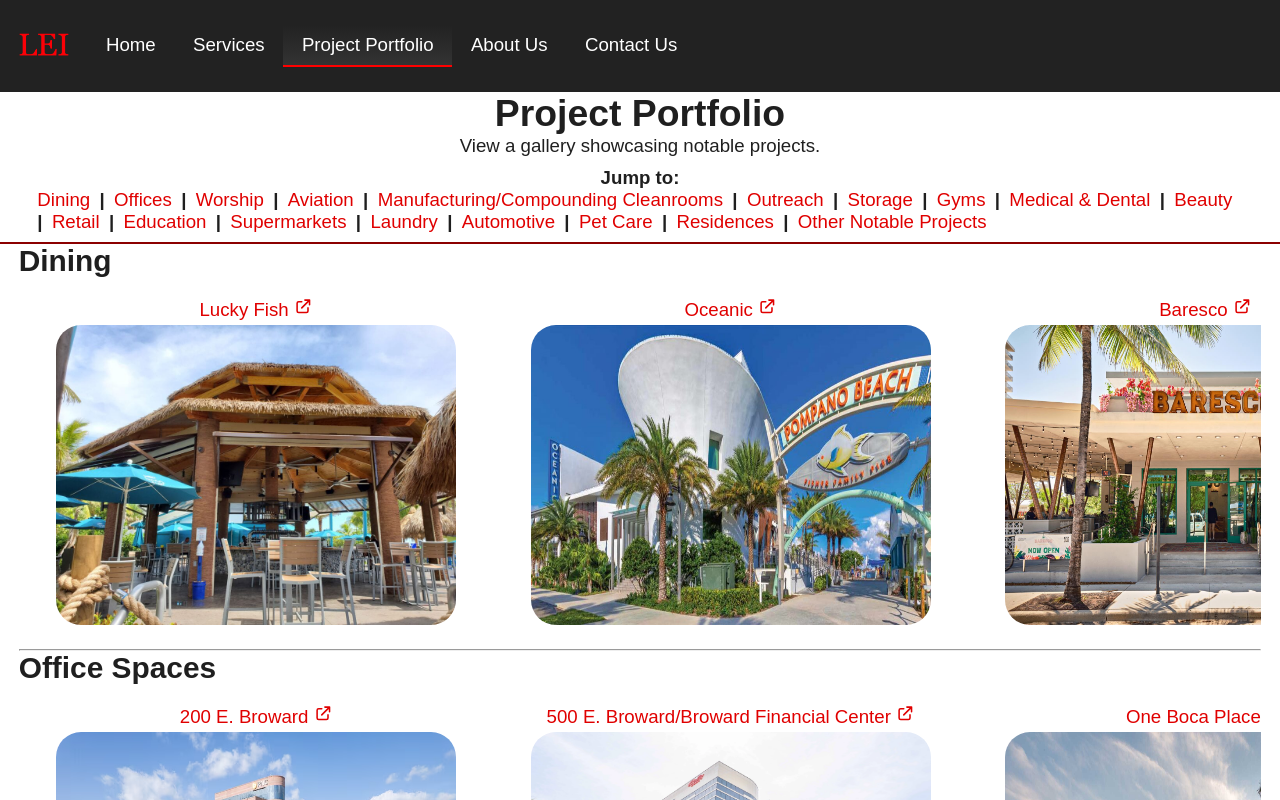
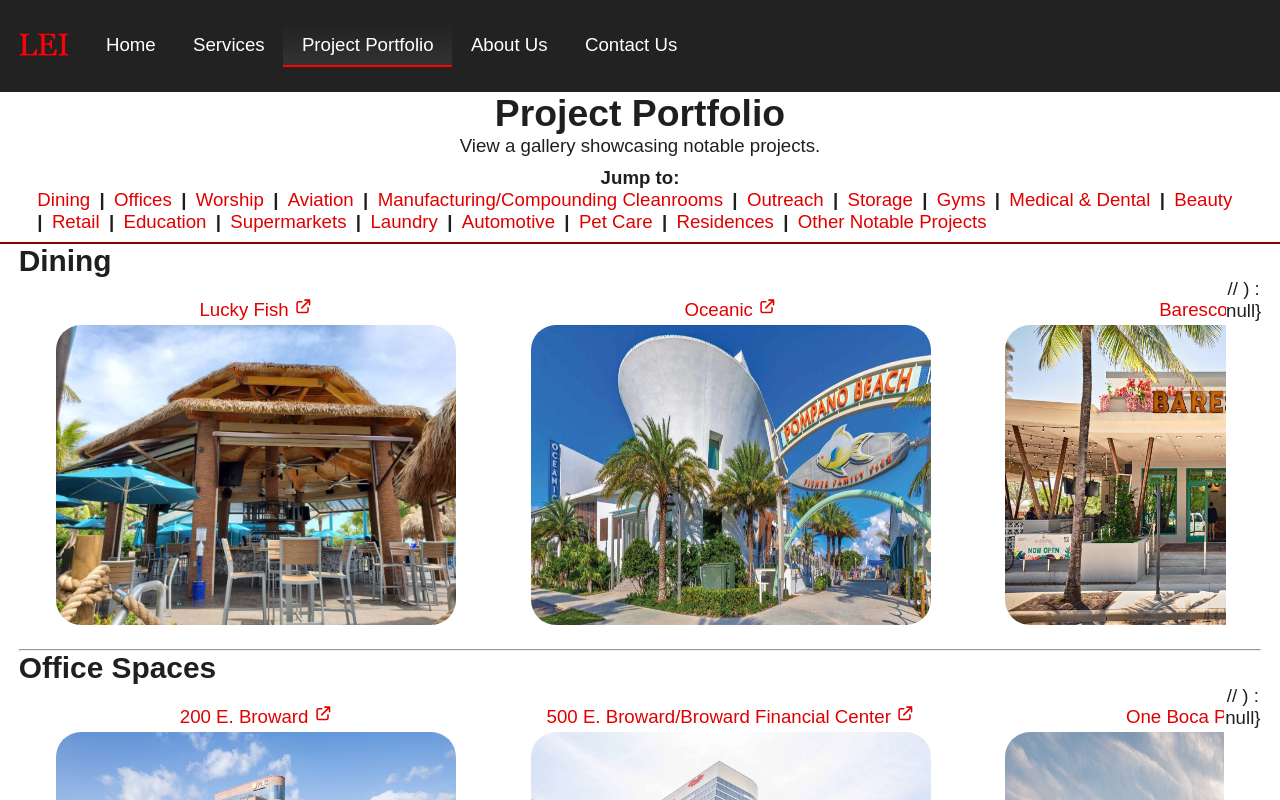
Before and after one commit to arifire21/Loucks-Engineering-Site, a Next.js app: page /portfolio in a window 1280 px wide. Shown: the top 800 px of the page. Built offline with nearby package versions, Linux system fonts and the light colour scheme; a web font is replaced by a local one.

Commit message:
fix commented out trash

```diff
--- a/components/simple-portfolio/row-carousel.jsx
+++ b/components/simple-portfolio/row-carousel.jsx
@@ -90,7 +90,7 @@
 
     return (
             <div className='portfolio-flex-container' id={arrayName ?? "cnt"} ref={inViewRef}>
-                {inView ? (
+                {/* {inView ? (
                     <>
                     {/* {array.length > 2 && (
                         <div className='long-btn-container btn-left'>
@@ -151,8 +151,8 @@
                             ><FaCaretRight size={30} /></Button>
                         </div>
                         )} */}
-                    </>
-                ) : null} {/* if inView, render. if not, render nothing */}
+                    {/* </> */}
+                // ) : null} {/* if inView, render. if not, render nothing */}
                 {/* end inView conditional */}
             </div>
     )
```
